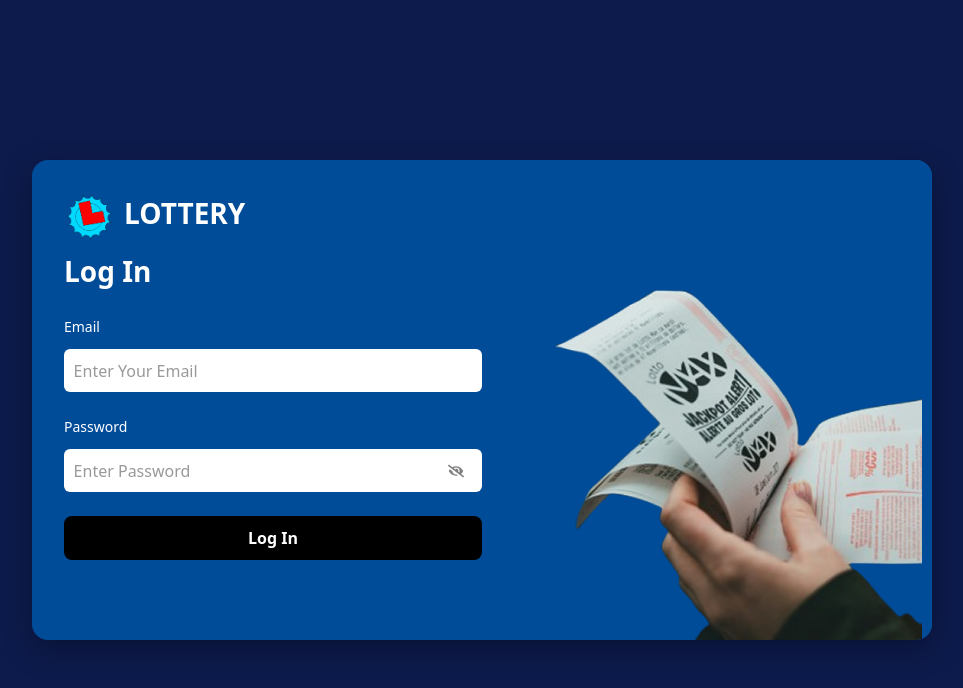
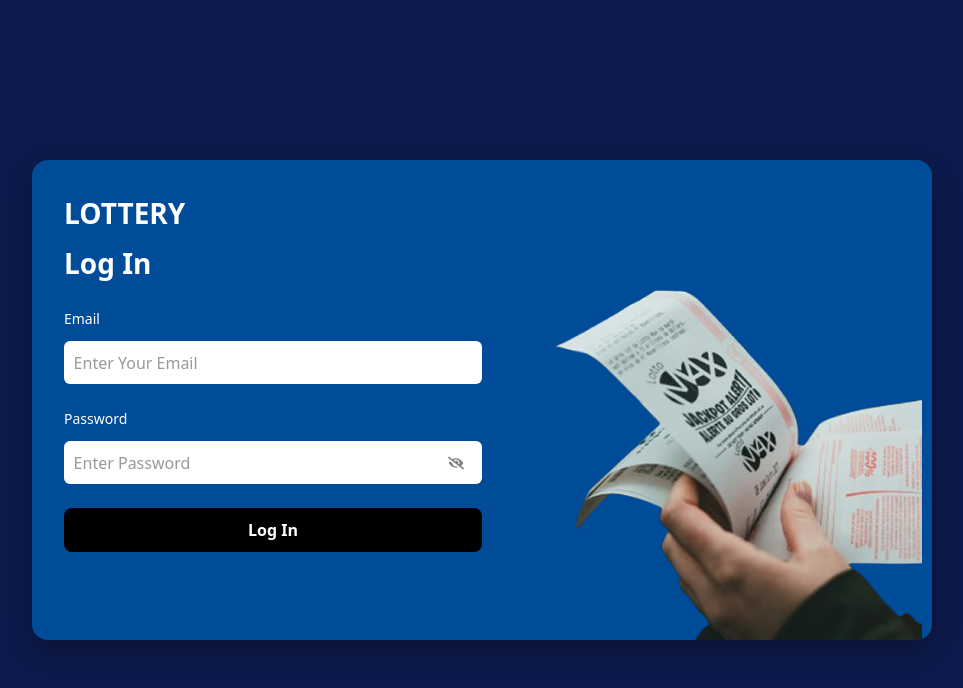
Before and after one commit to harsh8439/lottery-sambad, a React (Vite) app: page /login in a window 1280 px wide. Shown: the top 688 px of the page, without its empty margins (158-1121 px from the left). Built offline with nearby package versions, Linux system fonts and the light colour scheme.

Commit message:
Your commit message here

```diff
--- a/src/Pages/Auth/Login.jsx
+++ b/src/Pages/Auth/Login.jsx
@@ -61,7 +61,7 @@ export default function Login() {
       <div className="login-box">
         <div className="login-left">
           <div className="logocontainer">
-            <img src="src\assets\image\logo.png" alt="Logo" className="logo" />
+            {/* <img src="src\assets\image\logo.png" alt="Logo" className="logo" /> */}
             <h1>LOTTERY</h1>
           </div>
           <h1>Log In</h1>
```
